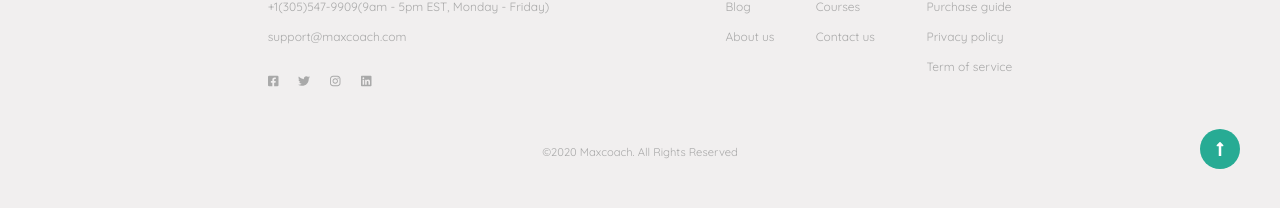
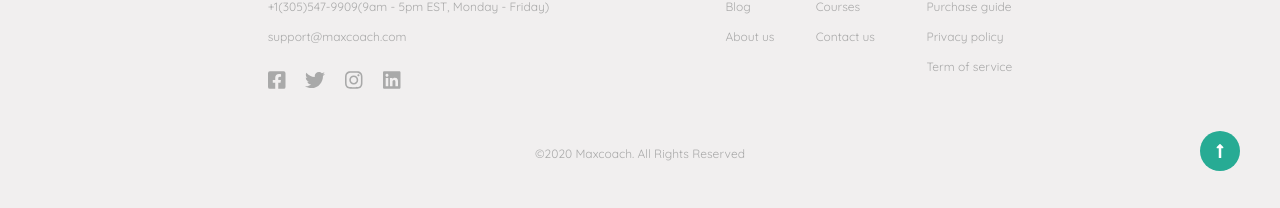
Before and after one commit to RobertoVillani98/proj-html-vuejs, a Vue app: page / in a window 1280 px wide. Shown: the part 5400-5608 px from the top of the page. Built offline with nearby package versions, Linux system fonts and the light colour scheme.

Commit message:
add link social

```diff
--- a/src/components/macro/Footer.vue
+++ b/src/components/macro/Footer.vue
@@ -18,16 +18,24 @@
           <li id="social_links">
             <ul>
               <li>
-                <a href="#"><i class="fab fa-facebook-square"></i></a>
+                <a href="https://it-it.facebook.com/" target="“blank”"
+                  ><i class="fab fa-facebook-square"></i
+                ></a>
               </li>
               <li>
-                <a href="#"><i class="fab fa-twitter"></i></a>
+                <a href="https://www.twitter.com" target="“blank”"
+                  ><i class="fab fa-twitter"></i
+                ></a>
               </li>
               <li>
-                <a href="#"><i class="fab fa-instagram"></i></a>
+                <a href="https://www.instagram.com" target="“blank”"
+                  ><i class="fab fa-instagram"></i
+                ></a>
               </li>
               <li>
-                <a href="#"><i class="fab fa-linkedin"></i></a>
+                <a href="https://it.linkedin.com/" target="“blank”"
+                  ><i class="fab fa-linkedin"></i
+                ></a>
               </li>
             </ul>
           </li>
@@ -108,8 +116,23 @@ footer {
           li {
             display: inline-block;
             margin-right: 20px;
-            i {
-              font-size: 30px;
+            .fa-facebook-square {
+              font-size: 20px;
+              color: darkgrey;
+            }
+
+            .fa-twitter {
+              font-size: 20px;
+              color: darkgrey;
+            }
+
+            .fa-instagram {
+              font-size: 20px;
+              color: darkgrey;
+            }
+
+            .fa-linkedin {
+              font-size: 20px;
               color: darkgrey;
             }
           }
@@ -119,7 +142,7 @@ footer {
   }
 
   .rights {
-    font-size: 0.7rem;
+    font-size: 12px;
     text-align: center;
     color: darkgrey;
     margin-top: 30px;
```
